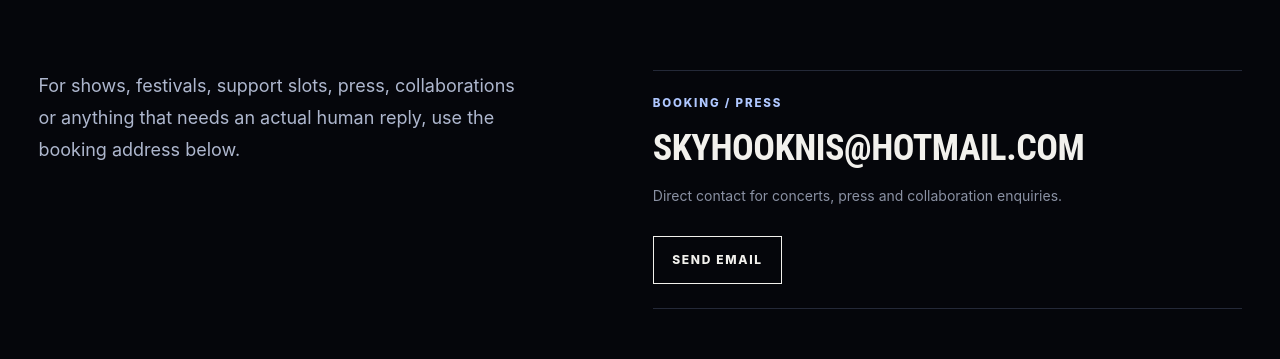
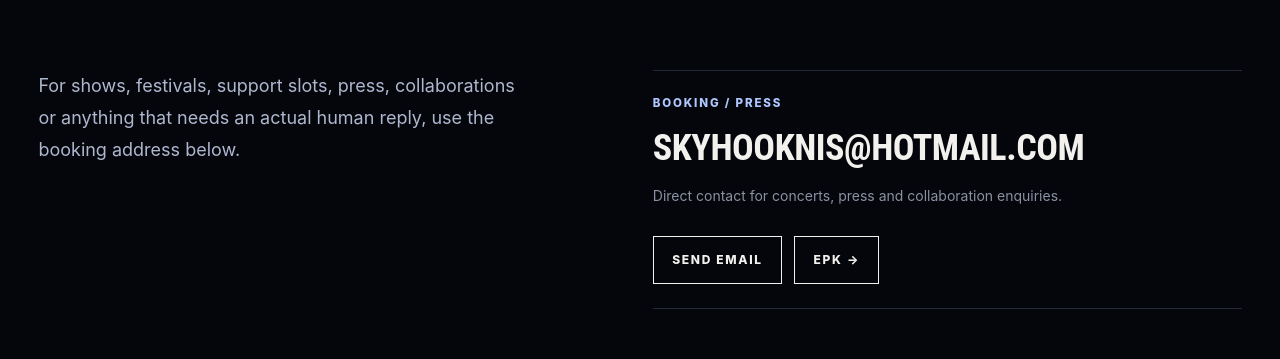
Before and after one commit to m4rkovic/sky-hook-website, a Next.js app: page /en/contact in a window 1280 px wide. Shown: the part 382-741 px from the top of the page. Built offline with nearby package versions, Linux system fonts and the light colour scheme; no server answers.

Commit message:
Surface EPK from contact page

```diff
--- a/src/app/[locale]/(site)/contact/page.tsx
+++ b/src/app/[locale]/(site)/contact/page.tsx
@@ -1,10 +1,11 @@
 import type { Metadata } from "next";
+import Link from "next/link";
 import { notFound } from "next/navigation";
 import { PageShell } from "@/components/layout/page-shell";
 import { SocialIcon } from "@/components/social/social-icon";
 import { siteConfig } from "@/content/site";
 import { getDictionary } from "@/i18n/get-dictionary";
-import { hasLocale, type Locale } from "@/i18n/config";
+import { hasLocale, localizedHref, type Locale } from "@/i18n/config";
 
 export async function generateMetadata({ params }: { params: Promise<{ locale: string }> }): Promise<Metadata> {
   const { locale: rawLocale } = await params;
@@ -62,11 +63,16 @@ export default async function ContactPage({ params }: { params: Promise<{ locale
                 <span className="kicker mt-4 block text-muted">{dict.contact.missingEmail}</span>
               )}
               <p className="mt-4 max-w-lg text-sm leading-6 text-muted">{dict.contact.bookingNote}</p>
-              {bookingEmail ? (
-                <a className="brutal-button mt-7" href={`mailto:${bookingEmail}`}>
-                  {dict.contact.emailBooking}
-                </a>
-              ) : null}
+              <div className="mt-7 flex flex-wrap gap-3">
+                {bookingEmail ? (
+                  <a className="brutal-button" href={`mailto:${bookingEmail}`}>
+                    {dict.contact.emailBooking}
+                  </a>
+                ) : null}
+                <Link className="brutal-button" href={localizedHref(locale, "/epk")}>
+                  EPK →
+                </Link>
+              </div>
             </div>
           </div>
         </div>
```
